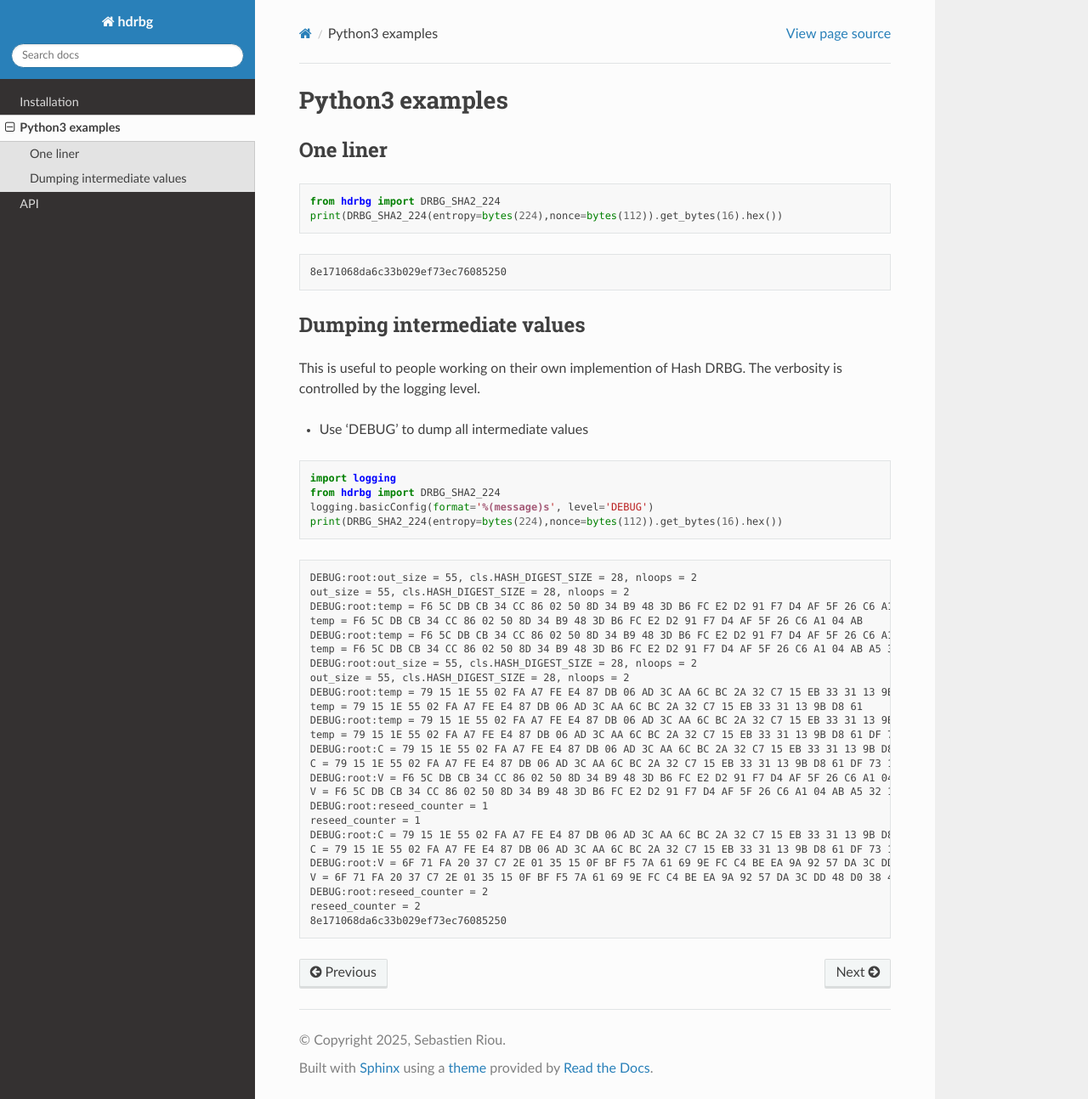
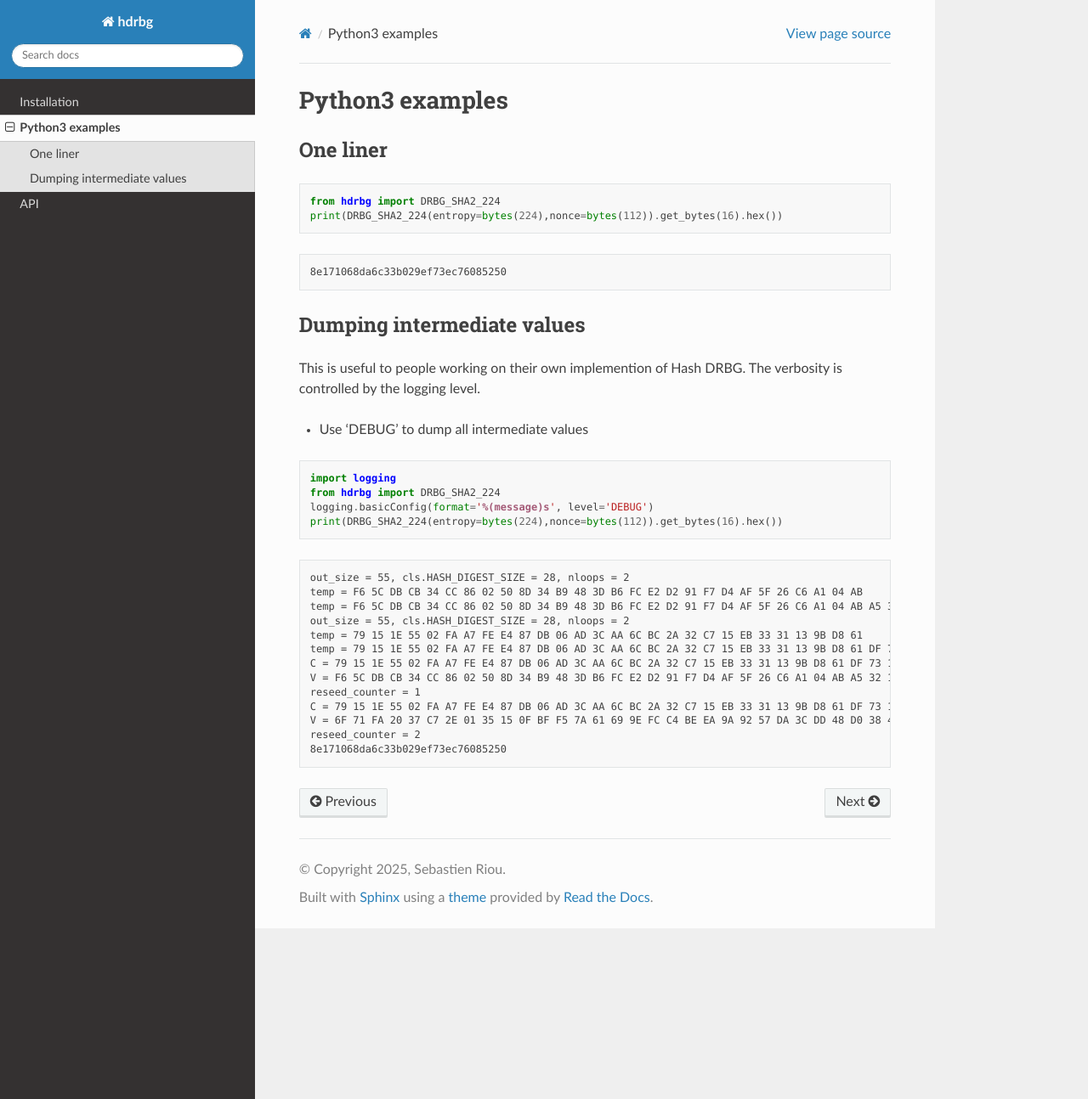
Before and after one commit to sebastien-riou/hash-drbg, a Sphinx documentation site: the page built from docs/examples_python3.rst, in a window 1280 px wide and 1294 px high. Shown: the whole window at 85% size. Built offline with Sphinx 7.4.7 and the Read the Docs theme 3.1.0, drawn with Linux system fonts in a browser that asks for light colours.

Commit message:
update example doc

```diff
--- a/docs/examples_python3.rst
+++ b/docs/examples_python3.rst
@@ -46,28 +46,16 @@ The verbosity is controlled by the logging level.
 
 .. testoutput:: ['dump']
 
-    DEBUG:root:out_size = 55, cls.HASH_DIGEST_SIZE = 28, nloops = 2
     out_size = 55, cls.HASH_DIGEST_SIZE = 28, nloops = 2
-    DEBUG:root:temp = F6 5C DB CB 34 CC 86 02 50 8D 34 B9 48 3D B6 FC E2 D2 91 F7 D4 AF 5F 26 C6 A1 04 AB
     temp = F6 5C DB CB 34 CC 86 02 50 8D 34 B9 48 3D B6 FC E2 D2 91 F7 D4 AF 5F 26 C6 A1 04 AB
-    DEBUG:root:temp = F6 5C DB CB 34 CC 86 02 50 8D 34 B9 48 3D B6 FC E2 D2 91 F7 D4 AF 5F 26 C6 A1 04 AB A5 32 19 C2 CD 29 0D FE 58 4F F9 8D E5 59 33 05 5C 98 75 DC 9C 12 6F FB 6E A1 CB 8D
     temp = F6 5C DB CB 34 CC 86 02 50 8D 34 B9 48 3D B6 FC E2 D2 91 F7 D4 AF 5F 26 C6 A1 04 AB A5 32 19 C2 CD 29 0D FE 58 4F F9 8D E5 59 33 05 5C 98 75 DC 9C 12 6F FB 6E A1 CB 8D
-    DEBUG:root:out_size = 55, cls.HASH_DIGEST_SIZE = 28, nloops = 2
     out_size = 55, cls.HASH_DIGEST_SIZE = 28, nloops = 2
-    DEBUG:root:temp = 79 15 1E 55 02 FA A7 FE E4 87 DB 06 AD 3C AA 6C BC 2A 32 C7 15 EB 33 31 13 9B D8 61
     temp = 79 15 1E 55 02 FA A7 FE E4 87 DB 06 AD 3C AA 6C BC 2A 32 C7 15 EB 33 31 13 9B D8 61
-    DEBUG:root:temp = 79 15 1E 55 02 FA A7 FE E4 87 DB 06 AD 3C AA 6C BC 2A 32 C7 15 EB 33 31 13 9B D8 61 DF 73 10 3D 70 A9 DB 9D 1D C2 EB B5 0F EC D3 33 F8 2E 14 12 86 08 D1 21 6C C4 17 C2
     temp = 79 15 1E 55 02 FA A7 FE E4 87 DB 06 AD 3C AA 6C BC 2A 32 C7 15 EB 33 31 13 9B D8 61 DF 73 10 3D 70 A9 DB 9D 1D C2 EB B5 0F EC D3 33 F8 2E 14 12 86 08 D1 21 6C C4 17 C2
-    DEBUG:root:C = 79 15 1E 55 02 FA A7 FE E4 87 DB 06 AD 3C AA 6C BC 2A 32 C7 15 EB 33 31 13 9B D8 61 DF 73 10 3D 70 A9 DB 9D 1D C2 EB B5 0F EC D3 33 F8 2E 14 12 86 08 D1 21 6C C4 17
     C = 79 15 1E 55 02 FA A7 FE E4 87 DB 06 AD 3C AA 6C BC 2A 32 C7 15 EB 33 31 13 9B D8 61 DF 73 10 3D 70 A9 DB 9D 1D C2 EB B5 0F EC D3 33 F8 2E 14 12 86 08 D1 21 6C C4 17
-    DEBUG:root:V = F6 5C DB CB 34 CC 86 02 50 8D 34 B9 48 3D B6 FC E2 D2 91 F7 D4 AF 5F 26 C6 A1 04 AB A5 32 19 C2 CD 29 0D FE 58 4F F9 8D E5 59 33 05 5C 98 75 DC 9C 12 6F FB 6E A1 CB
     V = F6 5C DB CB 34 CC 86 02 50 8D 34 B9 48 3D B6 FC E2 D2 91 F7 D4 AF 5F 26 C6 A1 04 AB A5 32 19 C2 CD 29 0D FE 58 4F F9 8D E5 59 33 05 5C 98 75 DC 9C 12 6F FB 6E A1 CB
-    DEBUG:root:reseed_counter = 1
     reseed_counter = 1
-    DEBUG:root:C = 79 15 1E 55 02 FA A7 FE E4 87 DB 06 AD 3C AA 6C BC 2A 32 C7 15 EB 33 31 13 9B D8 61 DF 73 10 3D 70 A9 DB 9D 1D C2 EB B5 0F EC D3 33 F8 2E 14 12 86 08 D1 21 6C C4 17
     C = 79 15 1E 55 02 FA A7 FE E4 87 DB 06 AD 3C AA 6C BC 2A 32 C7 15 EB 33 31 13 9B D8 61 DF 73 10 3D 70 A9 DB 9D 1D C2 EB B5 0F EC D3 33 F8 2E 14 12 86 08 D1 21 6C C4 17
-    DEBUG:root:V = 6F 71 FA 20 37 C7 2E 01 35 15 0F BF F5 7A 61 69 9E FC C4 BE EA 9A 92 57 DA 3C DD 48 D0 38 4B 05 B2 63 D6 C9 87 CF 90 7A 7B EF 5F 55 2B 91 F5 A3 CE 00 3C E3 C7 C0 52
     V = 6F 71 FA 20 37 C7 2E 01 35 15 0F BF F5 7A 61 69 9E FC C4 BE EA 9A 92 57 DA 3C DD 48 D0 38 4B 05 B2 63 D6 C9 87 CF 90 7A 7B EF 5F 55 2B 91 F5 A3 CE 00 3C E3 C7 C0 52
-    DEBUG:root:reseed_counter = 2
     reseed_counter = 2
     8e171068da6c33b029ef73ec76085250
```
